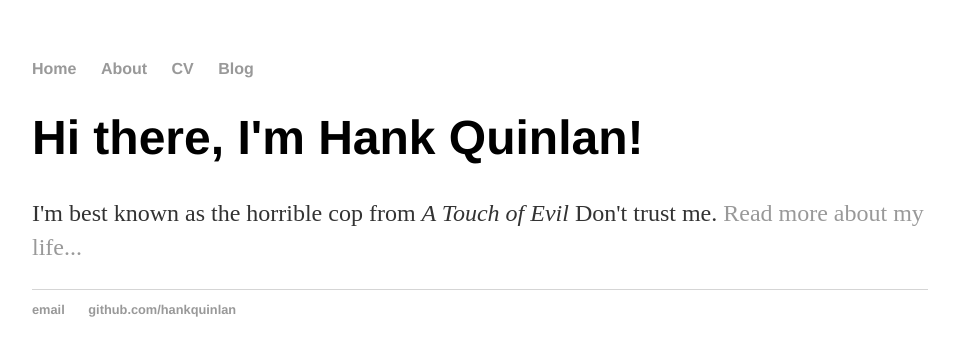
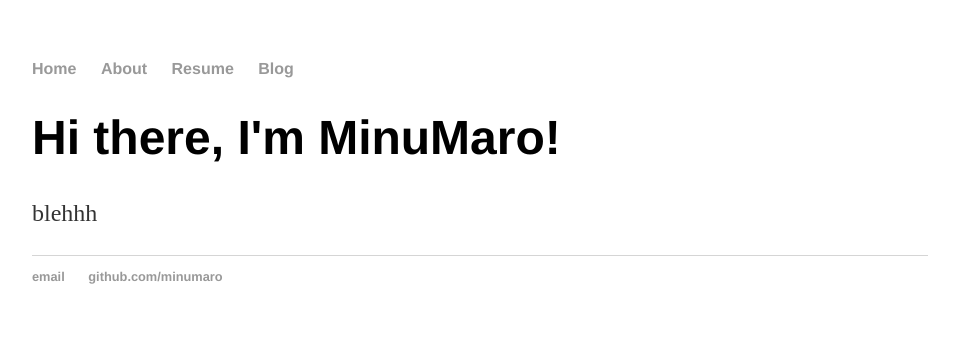
Before and after one commit to MinuMaro/MinuMaro.github.io, a Jekyll site: the page built from index.html, in a window 1280 px wide. Shown: the top 356 px of the page, without its empty margins (160-1119 px from the left). Built offline with Jekyll 4.4.1, drawn with Linux system fonts in a browser that asks for light colours.

Commit message:
Update index.html

```diff
--- a/index.html
+++ b/index.html
@@ -1,29 +1,9 @@
-<!DOCTYPE html>
-<html>
-	<head>
-		<title>Hank Quinlan, Horrible Cop</title>
-		<link rel="stylesheet" type="text/css" href="/css/main.css">
-	</head>
-	<body>
-		<nav>
-    		<ul>
-        		<li><a href="/">Home</a></li>
-	        	<li><a href="/about">About</a></li>
-        		<li><a href="/cv">CV</a></li>
-        		<li><a href="/blog">Blog</a></li>
-    		</ul>
-		</nav>
-		<div class="container">
-    		<div class="blurb">
-        		<h1>Hi there, I'm Hank Quinlan!</h1>
-				<p>I'm best known as the horrible cop from <em>A Touch of Evil</em> Don't trust me. <a href="/about">Read more about my life...</a></p>
-    		</div><!-- /.blurb -->
-		</div><!-- /.container -->
-		<footer>
-    		<ul>
-        		<li><a href="mailto:hankquinlanhub@gmail.com">email</a></li>
-        		<li><a href="https://github.com/hankquinlan">github.com/hankquinlan</a></li>
-			</ul>
-		</footer>
-	</body>
-</html>
+---
+layout: default
+title: MinuMaro
+---
+
+<div class="blurb">
+	<h1>Hi there, I'm MinuMaro!</h1>
+	<p> blehhh </p>
+</div><!-- /.blurb -->
```
